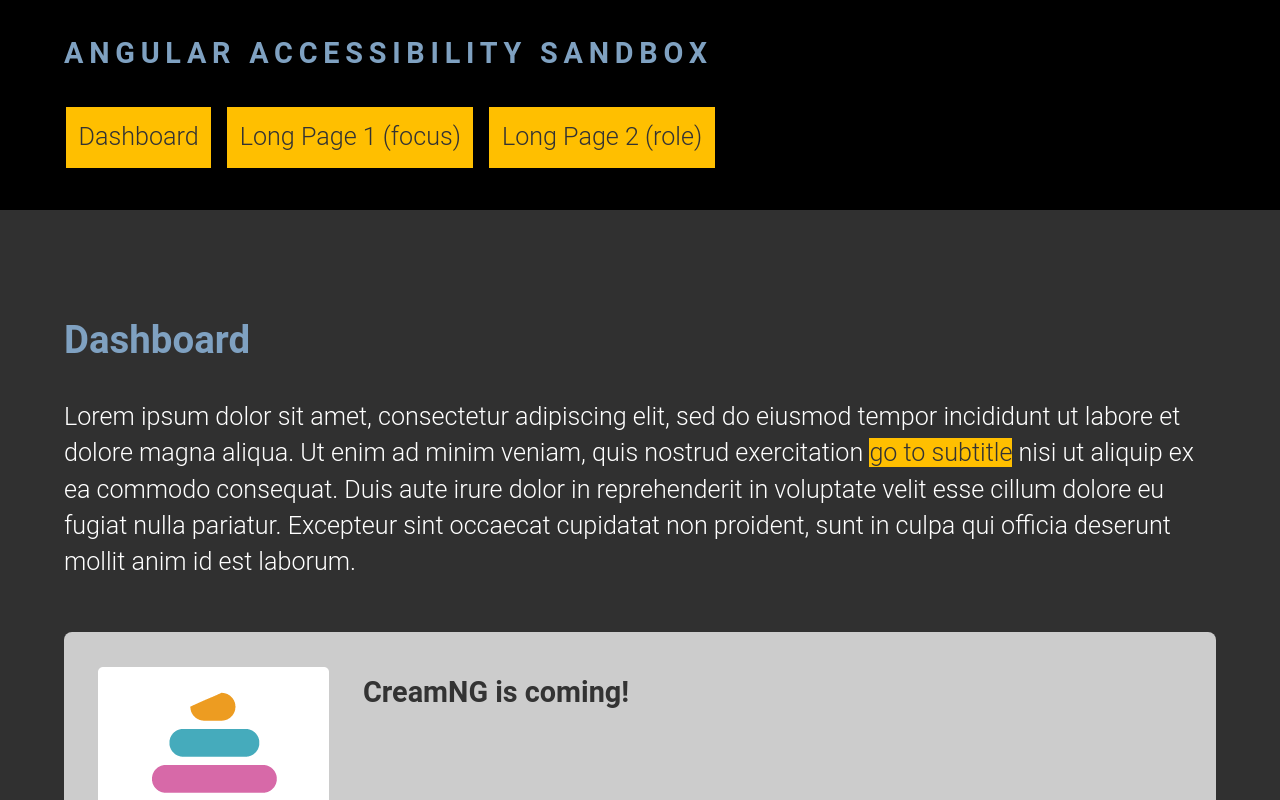
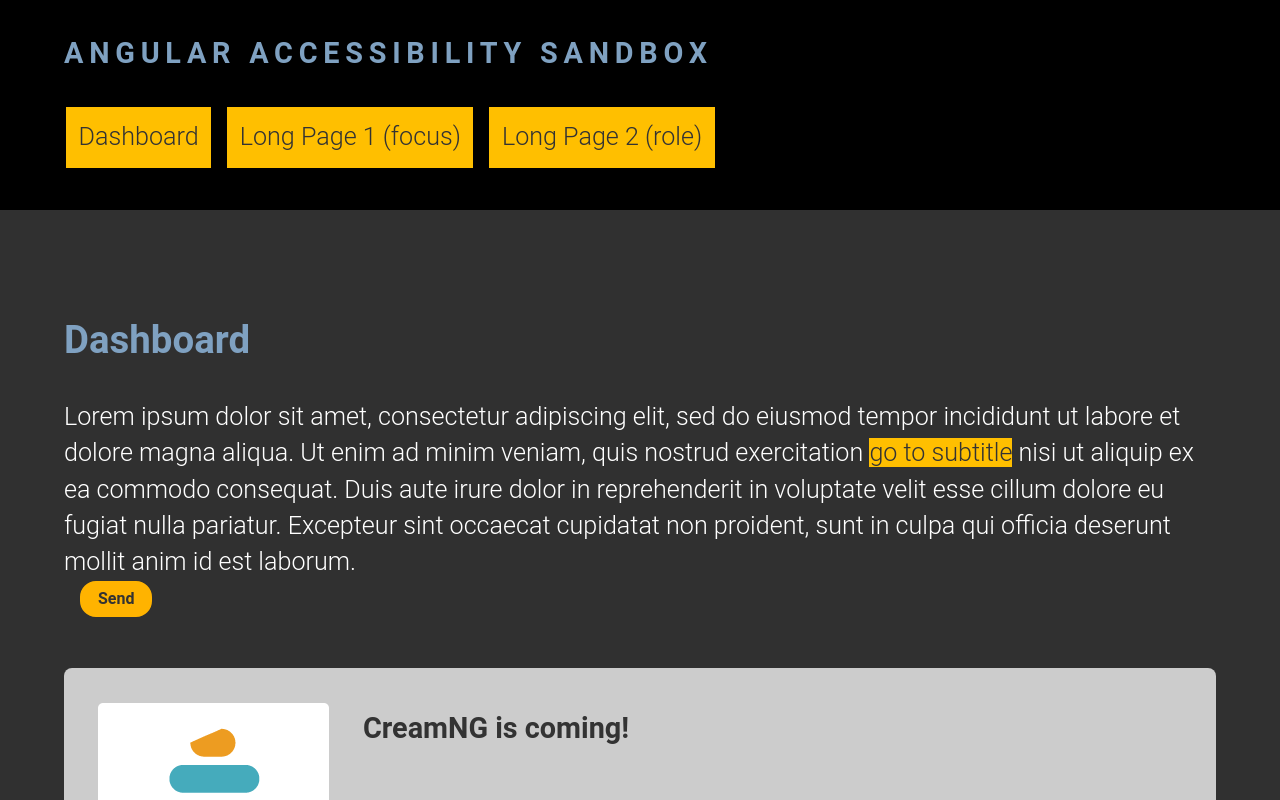
Before and after one commit to gericci/sandbox, an Angular app: page /dashboard in a window 1280 px wide. Shown: the top 800 px of the page. Built offline with nearby package versions, Linux system fonts and the light colour scheme.

Commit message:
added nvda issue

```diff
--- a/src/app/app.module.ts
+++ b/src/app/app.module.ts
@@ -17,6 +17,7 @@ import { FooterComponent } from './footer/footer.component';
 import { ToastComponent } from './toast/toast.component';
 import { HComponent } from './h/h.component';
 import { CardComponent } from './card/card.component';
+import { SendCodeButtonComponent } from './send-code-button/send-code-button.component';
 
 @NgModule({
   declarations: [
@@ -35,6 +36,7 @@ import { CardComponent } from './card/card.component';
     ToastComponent,
     HComponent,
     CardComponent,
+    SendCodeButtonComponent,
   ],
   imports: [
     BrowserModule,
--- a/src/app/dashboard-page/dashboard-page.component.html
+++ b/src/app/dashboard-page/dashboard-page.component.html
@@ -8,6 +8,8 @@
   consequat. Duis aute irure dolor in reprehenderit in voluptate velit esse
   cillum dolore eu fugiat nulla pariatur. Excepteur sint occaecat cupidatat
   non proident, sunt in culpa qui officia deserunt mollit anim id est laborum.</p>
+
+<app-send-code-button></app-send-code-button>
 
 <app-card head="CreamNG is coming!">
   <p>Duis aute irure dolor in reprehenderit in voluptate velit esse
--- /dev/null
+++ b/src/app/send-code-button/send-code-button.component.css
@@ -0,0 +1,30 @@
+@keyframes roundnround {
+  0% {transform: rotate(0deg);}
+  100% {transform: rotate(360deg);}
+}
+
+:host {align-self: center;}
+
+button {
+  display: flex;
+  align-items: center;
+  margin-top: 1rem;
+}
+
+svg {
+  display: none;
+  margin-right: 0.5em;
+  transform-origin: center;
+}
+
+.animate {
+  display: block;
+  animation: roundnround 1.2s linear infinite
+}
+
+@media screen and (min-width: 600px) {
+  button {
+    margin-top: 0;
+    margin-left: 1rem;
+  }
+}
--- /dev/null
+++ b/src/app/send-code-button/send-code-button.component.html
@@ -0,0 +1,7 @@
+<button type="button" (click)="sendCode()">
+  <span>
+    <svg role="img" width="20" height="20" aria-hidden="true"><use href="#pic-reload"></use></svg>
+  </span>
+  <span *ngIf="!firstTime">Send {{ btLabel }}</span>
+  <span *ngIf="firstTime">Resend {{ btLabel }}</span>
+</button>
--- /dev/null
+++ b/src/app/send-code-button/send-code-button.component.ts
@@ -0,0 +1,39 @@
+import { Component, OnInit, Input, ElementRef } from '@angular/core';
+
+@Component({
+  selector: 'app-send-code-button',
+  templateUrl: './send-code-button.component.html',
+  styleUrls: ['./send-code-button.component.css']
+})
+export class SendCodeButtonComponent implements OnInit {
+
+  constructor(private el: ElementRef) { }
+
+  ngOnInit(): void {}
+
+  @Input() btLabel: string;
+  @Input() firstTime: boolean = false;
+  @Input() inputId: string;
+
+  sendCode() {
+    let theSVG = this.el.nativeElement.querySelector('svg');
+    theSVG.classList.add('animate');
+
+    setTimeout(() => {
+      theSVG.classList.remove('animate');
+      this.firstTime = true;
+
+      // If dash in id it won't work!!!
+      if (this.inputId != "") {
+        const theInput = (document.getElementById(this.inputId)) as HTMLInputElement;
+        if (theInput) {
+          theInput.classList.add('active');
+          setTimeout(() => {
+            theInput.focus();
+          }, 1000);
+        }
+      }
+    }, 3000);
+  }
+
+}
--- a/src/index.html
+++ b/src/index.html
@@ -11,5 +11,13 @@
 
   <app-root></app-root>
 
+  <svg xmlns="http://www.w3.org/2000/svg" class="svg-library">
+    <defs>
+      <g id="pic-reload">
+        <path d="M10,0A10,10,0,1,0,20,10,10,10,0,0,0,10,0m6,9H11l1.81-1.81A3.92,3.92,0,0,0,10,6a4,4,0,1,0,3.86,5h2.05A6,6,0,1,1,10,4a5.88,5.88,0,0,1,4.22,1.78L16,4Z" style="fill: #fff"/>
+      </g>
+    </defs>
+  </svg>
+
 </body>
 </html>
```
Also changed, not shown: 1 other file (tests, documents, lock files or other folders).
